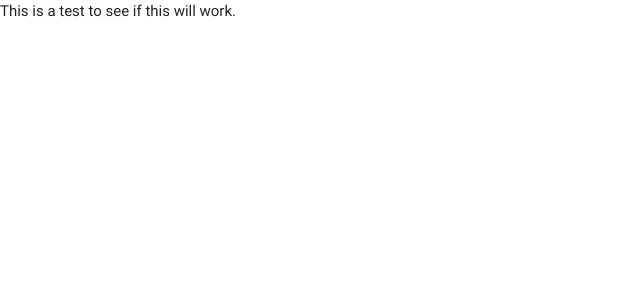
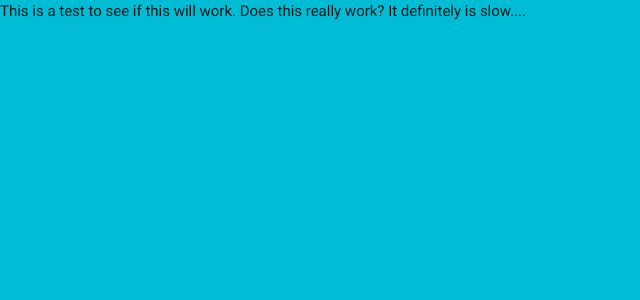
Before and after one commit to ctives/tylerives, a Jekyll site: the page built from index.html, in a window 1280 px wide. Shown: the top 300 px of the page, without its empty margins (0-640 px from the left). Built offline with Jekyll 4.4.1, drawn with Linux system fonts in a browser that asks for light colours.

Commit message:
Add project related gulp configuration to make development faster.  We now have brower refresh along with CSS watcher.  This should make iterating over the design much quicker.

```diff
--- a/_config.yml
+++ b/_config.yml
@@ -1,18 +1,3 @@
-# Welcome to Jekyll!
-#
-# This config file is meant for settings that affect your whole blog, values
-# which you are expected to set up once and rarely edit after that. If you find
-# yourself editing this file very often, consider using Jekyll's data files
-# feature for the data you need to update frequently.
-#
-# For technical reasons, this file is *NOT* reloaded automatically when you use
-# 'bundle exec jekyll serve'. If you change this file, please restart the server process.
-
-# Site settings
-# These are used to personalize your new site. If you look in the HTML files,
-# you will see them accessed via {{ site.title }}, {{ site.email }}, and so on.
-# You can create any custom variable you would like, and they will be accessible
-# in the templates via {{ site.myvariable }}.
 title: tylerives.com
 email: ct.ives@gmail.com
 description: > # this means to ignore newlines until "baseurl:"
@@ -31,7 +16,6 @@
 markdown: kramdown
 gems:
   - jekyll-feed
-exclude:
-  - Gemfile
-  - Gemfile.lock
-  - assets/scss/
+
+exclude: ["Gemfile", "Gemfile.lock", "node_modules", "gulpfile.js", "package.json", "package-lock.json", "node_modules",
+"README.md"]
--- /dev/null
+++ b/_css/sample.scss
@@ -0,0 +1,5 @@
+body {
+  background-color: grey;
+  font-size: 20px;
+  font-color: red;
+}
--- a/assets/css/main.scss
+++ b/assets/css/main.scss
@@ -3,3 +3,7 @@
 ---
 
 @import 'materialize';
+
+body {
+  background-color: #00bcd4;
+}
--- a/index.html
+++ b/index.html
@@ -2,4 +2,4 @@
 layout: root
 ---
 
-This is a test to see if this will work.
+This is a test to see if this will work. Does this really work?  It definitely is slow....
```
Also changed, not shown: gulpfile.js (added, +55 -0 lines), package.json (added, +30 -0 lines), 2 other files.
